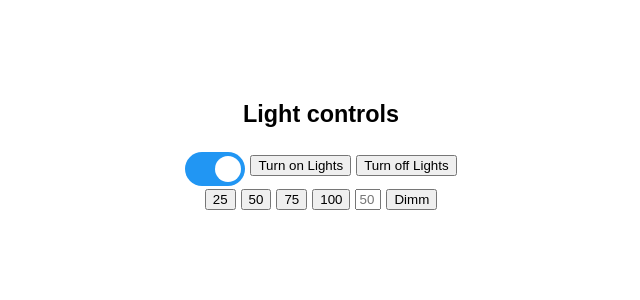
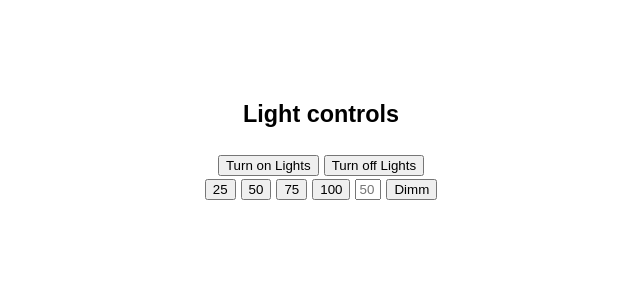
Before and after one commit to jonashoft/homeautomation, a Flask app: page / in a window 1280 px wide. Shown: the top 300 px of the page, without its empty margins (319-959 px from the left). Run offline with Flask 2, Linux system fonts and the light colour scheme.

Commit message:
added css

```diff
--- a/templates/index.html
+++ b/templates/index.html
@@ -9,11 +9,6 @@
         <h3>Light controls</h3>
         <div>
             <form method="post" action="/">
-                <label class="switch">
-                    <input type="checkbox" checked value="Turn on Lights" name="Turn on Lights">
-                    <span class="slider round"></span>
-                </label>
-
                 <input type="submit" value="Turn on Lights" name="Turn on Lights"/>
                 <input type="submit" value="Turn off Lights" name="Turn off Lights"/><br>
                 <input type="submit" value="25" name="25"/>
```
